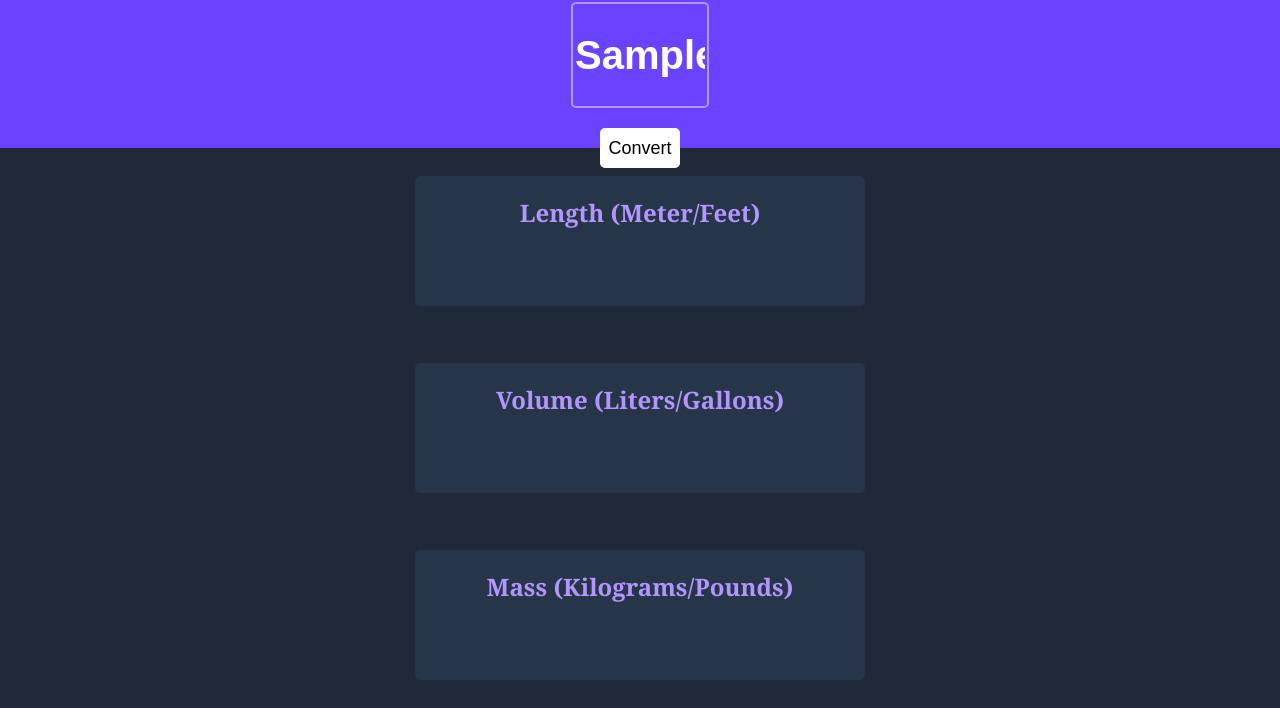
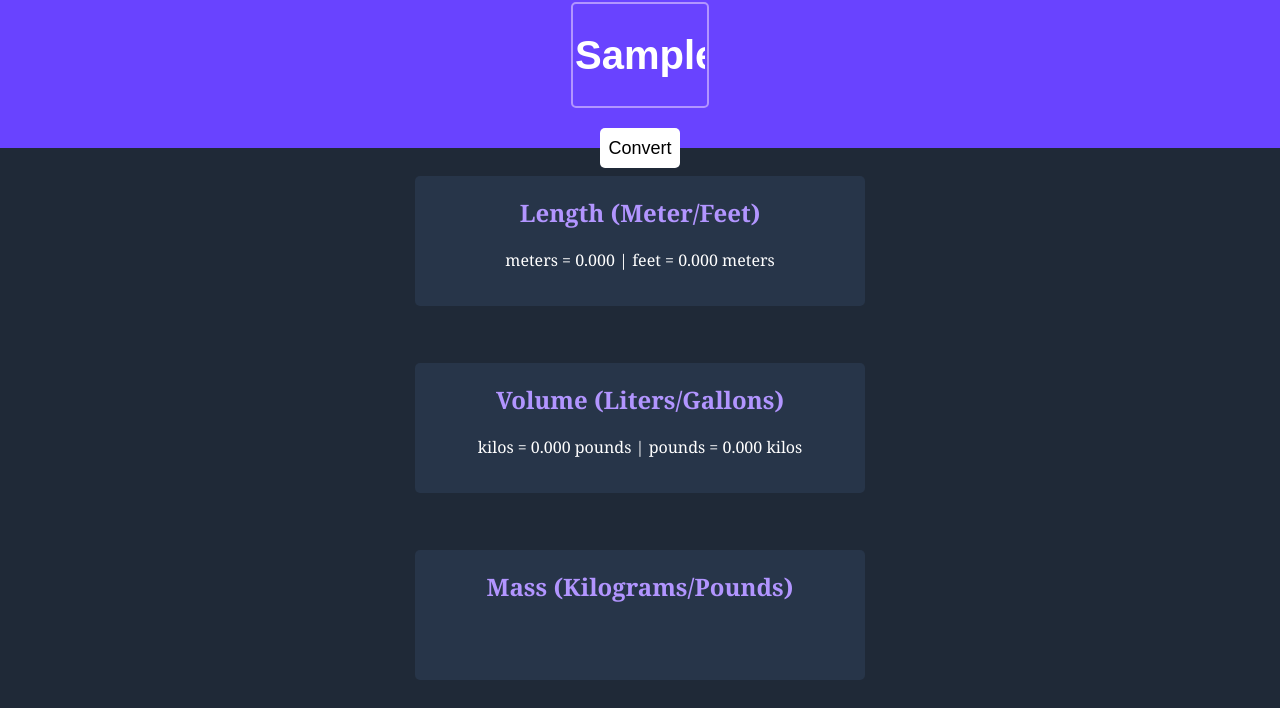
Before and after one commit to Turtlewords/Unit-Converter, a plain HTML site: page index.html in a window 1280 px wide. Both pictures are taken after typing "Sample" into the empty fields and a click on the button "Convert". Shown: the part 92-800 px from the top of the page. Drawn offline with Linux system fonts and the light colour scheme.

Commit message:
Updated js

```diff
--- a/index.html
+++ b/index.html
@@ -7,22 +7,22 @@
     <body>
         <div class="hero">
             <h1>Metric/Imperial Unit Conversion</h1>
-            <input type="text">
+            <input id="input" type="text">
             <br>
             <button id="btn">Convert</button>
         </div>
         <div class ="resultsBox">
             <div class="results" id="results1">
                 <h2>Length (Meter/Feet)</h2>
-                <p id="lengthEl"></p>
+                <p id="length-El"></p>
             </div>
             <div class="results" id="results2">
                 <h2>Volume (Liters/Gallons)</h2>
-                <p id="volumeEl"></p>
+                <p id="volume-El"></p>
             </div>
             <div class="results" id="results3">
                 <h2>Mass (Kilograms/Pounds)</h2>
-                <p id="massEl"></p>
+                <p id="mass-El"></p>
             </div>
         </div>
         <script src="index.js"></script>
--- a/index.js
+++ b/index.js
@@ -3,3 +3,36 @@
 1 liter = 0.264 gallon
 1 kilogram = 2.204 pound
 */
+
+
+const input = document.getElementById("input").value
+const btn = document.getElementById("btn")
+const lengthEl = document.getElementById("length-El")
+const volumeEl = document.getElementById("volume-El")
+const massEl = document.getElementById("mass-El")
+
+btn.addEventListener("click", function() {
+    convertLength(input)
+    convertVolume(input)
+    convertMass(input)
+})
+
+
+function convertLength(input) {
+    let feet = Number(input) * 3.281
+    let meters = Number(input) / 3.281
+    lengthEl.innerHTML = `${input} meters = ${feet.toFixed(3)} | ${input} feet = ${meters.toFixed(3)} meters`
+
+}
+
+function convertVolume(input) {
+    let gallons = Number(input) * .264
+    let liters = Number(input)  * 3.785
+    volumeEl.innerHTML = `${input} liters = ${gallons.toFixed(3)} | ${input} gallons = ${liters.toFixed(3)} liters`
+}
+
+function convertMass(input) {
+    let pounds = Number(input) * 2.204
+    let kilos = Number(input) / 2.204
+    volumeEl.innerHTML = `${input} kilos = ${pounds.toFixed(3)} pounds | ${input} pounds = ${kilos.toFixed(3)} kilos`
+}
```
